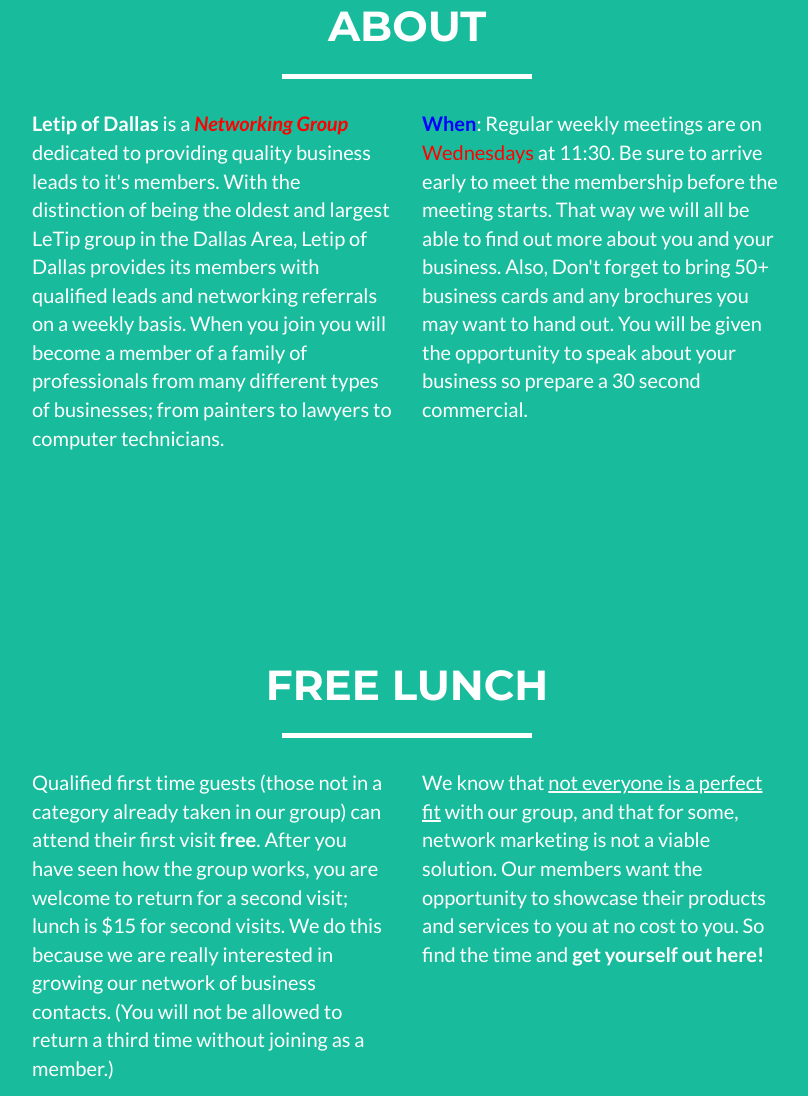
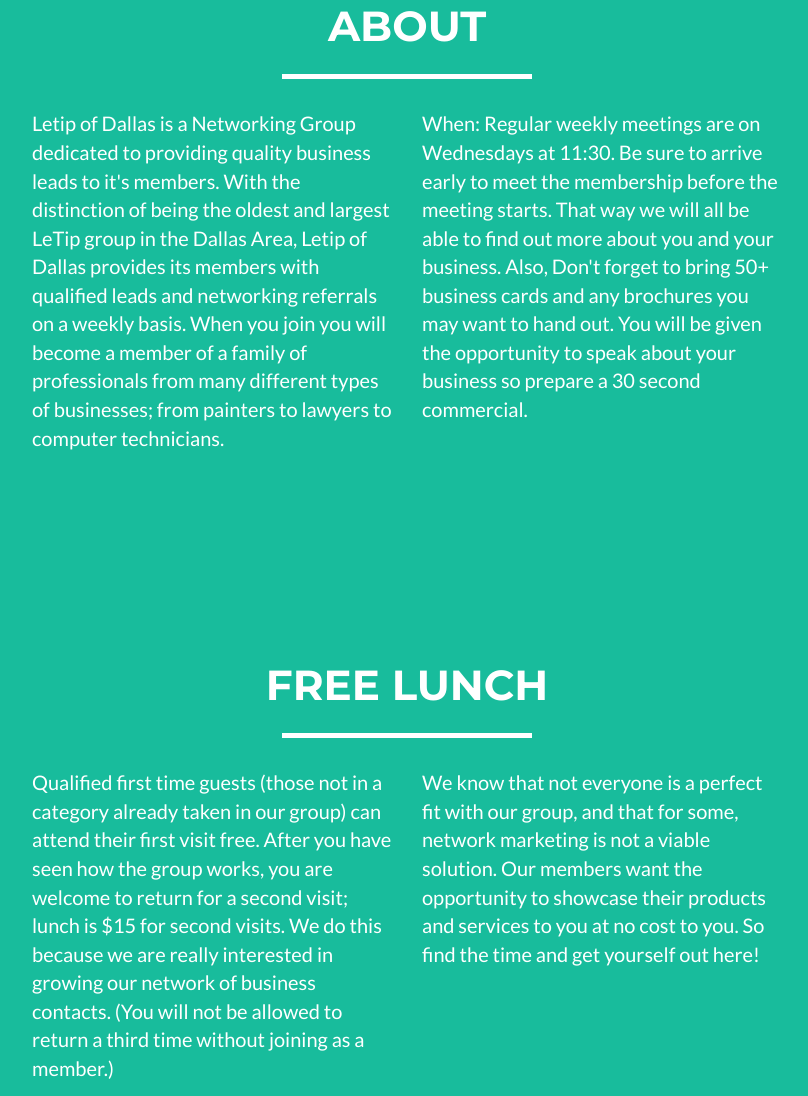
Before and after one commit to DSFaresConsultingTeam/JustLetip, a website: page index.html in a window 1280 px wide. Shown: the part 1813-2909 px from the top of the page, without its empty margins (233-1041 px from the left). Drawn offline with nearby package versions, Linux system fonts and the light colour scheme.

Commit message:
Removed formatting from Google Doc

```diff
--- a/index.html
+++ b/index.html
@@ -167,10 +167,10 @@
             </div>
             <div class="row">
                 <div class="col-lg-4 col-lg-offset-2">
-                    <p><strong>Letip of Dallas</strong> is a <strong><i><span style="color:red"> Networking Group</span></i></strong> dedicated to providing quality business leads to it's members. With the distinction of being the oldest and largest LeTip group in the Dallas Area, Letip of Dallas provides its members with qualified leads and networking referrals on a weekly basis.  When you join you will become a member of a family of professionals from many different types of businesses; from painters to lawyers to computer technicians.</p>
+                    <p>Letip of Dallas is a Networking Group dedicated to providing quality business leads to it's members. With the distinction of being the oldest and largest LeTip group in the Dallas Area, Letip of Dallas provides its members with qualified leads and networking referrals on a weekly basis.  When you join you will become a member of a family of professionals from many different types of businesses; from painters to lawyers to computer technicians.</p>
                 </div>
                 <div class="col-lg-4">
-                    <p><strong><span style="color:blue">When</span></strong>: Regular weekly meetings are on <span style="color:red">Wednesdays</span> at 11:30.  Be sure to arrive early to meet the membership before the meeting starts.  That way we will all be able to find out more about you and your business.  Also, Don't forget to bring 50+ business cards and any brochures you may want to hand out.  You will be given the opportunity to speak about your business so prepare a 30 second commercial.</p>
+                    <p>When: Regular weekly meetings are on Wednesdays at 11:30.  Be sure to arrive early to meet the membership before the meeting starts.  That way we will all be able to find out more about you and your business.  Also, Don't forget to bring 50+ business cards and any brochures you may want to hand out.  You will be given the opportunity to speak about your business so prepare a 30 second commercial.</p>
                 </div>
                 <!--<div class="col-lg-8 col-lg-offset-2 text-center">
                     <a href="#" class="btn btn-lg btn-outline">
@@ -192,10 +192,10 @@
             </div>
             <div class="row">
                 <div class="col-lg-4 col-lg-offset-2">
-                    <p>Qualified first time guests (those not in a category already taken in our group) can attend their first visit <strong>free</strong>.  After you have seen how the group works, you are welcome to return for a second visit; lunch is $15 for second visits. We do this because we are really interested in growing our network of business contacts. (You will not be allowed to return a third time without joining as a member.)</p>
+                    <p>Qualified first time guests (those not in a category already taken in our group) can attend their first visit free.  After you have seen how the group works, you are welcome to return for a second visit; lunch is $15 for second visits. We do this because we are really interested in growing our network of business contacts. (You will not be allowed to return a third time without joining as a member.)</p>
                 </div>
                 <div class="col-lg-4">
-                    <p>We know that <u>not everyone is a perfect fit</u> with our group, and that for some, network marketing is not a viable solution. Our members want the opportunity to showcase their products and services to you at no cost to you. So find the time and <strong>get yourself out here!</strong></p>
+                    <p>We know that not everyone is a perfect fit with our group, and that for some, network marketing is not a viable solution. Our members want the opportunity to showcase their products and services to you at no cost to you. So find the time and get yourself out here!</p>
                 </div>
                 <!--<div class="col-lg-8 col-lg-offset-2 text-center">
                     <a href="#" class="btn btn-lg btn-outline">
```
